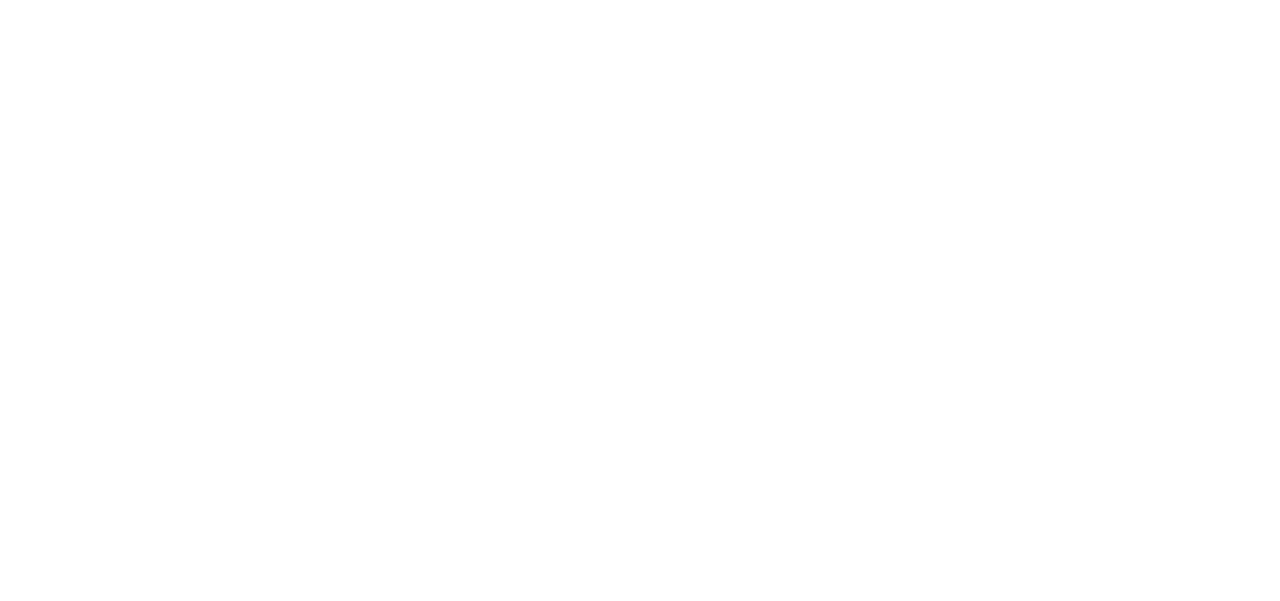
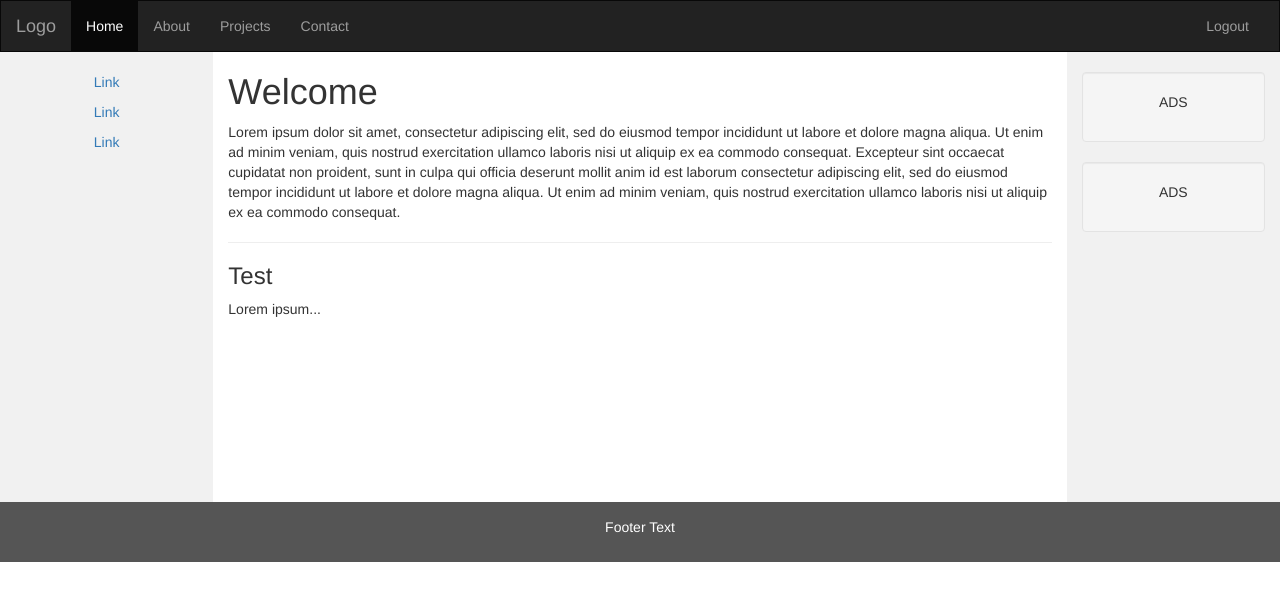
Before and after one commit to mranzorbey/openit, a PHP site: page /index.php in a window 1280 px wide. Before the commit the part shown is empty. Shown: the top 601 px of the page. Run offline with PHP 8.4, Linux system fonts and the light colour scheme; the visitor is signed in with stand-in values (Sample User, id 1); some web fonts are replaced.

Commit message:
templates for footer and header added

```diff
--- a/module1/index.php
+++ b/module1/index.php
@@ -1,10 +1,18 @@
 <?php
-session_start();
+if(!isset($_SESSION)){
+	session_start();
+}
 
 if(!isset($_SESSION['user_id'])){
 	header("Location: login.php");
 	exit();
 }
+?>
 
-
-?>
+<?php require_once('layouts/header.php');?>
+      <h1>Welcome</h1>
+      <p>Lorem ipsum dolor sit amet, consectetur adipiscing elit, sed do eiusmod tempor incididunt ut labore et dolore magna aliqua. Ut enim ad minim veniam, quis nostrud exercitation ullamco laboris nisi ut aliquip ex ea commodo consequat. Excepteur sint occaecat cupidatat non proident, sunt in culpa qui officia deserunt mollit anim id est laborum consectetur adipiscing elit, sed do eiusmod tempor incididunt ut labore et dolore magna aliqua. Ut enim ad minim veniam, quis nostrud exercitation ullamco laboris nisi ut aliquip ex ea commodo consequat.</p>
+      <hr>
+      <h3>Test</h3>
+      <p>Lorem ipsum...</p>
+<?php require_once('layouts/footer.php');?>
--- /dev/null
+++ b/module1/layouts/errors.php
@@ -0,0 +1,3 @@
+<div class="alert alert-warning">
+  <?=$error;?>
+</div>
--- a/module1/layouts/footer.php
+++ b/module1/layouts/footer.php
@@ -1,3 +1,19 @@
-		<script src="public/js/jquery.min.js"></script>
-	</body>
+	<?php if(isset($_SESSION['user_id'])){?>
+	    </div>
+	    <div class="col-sm-2 sidenav">
+	      <div class="well">
+	        <p>ADS</p>
+	      </div>
+	      <div class="well">
+	        <p>ADS</p>
+	      </div>
+	    </div>
+	  </div>
+	</div>
+	<?php } ?>
+	<footer class="container-fluid text-center">
+	  <p>Footer Text</p>
+	</footer>
+	<script src="public/js/jquery.min.js"></script>
+</body>
 </html>
--- a/module1/layouts/header.php
+++ b/module1/layouts/header.php
@@ -5,5 +5,78 @@
 			Chimpkiller
 		</title>
 		<link rel="stylesheet" href="public/css/bootstrap.min.css"/>
+
+		  <style>
+    /* Remove the navbar's default margin-bottom and rounded borders */
+    .navbar {
+      margin-bottom: 0;
+      border-radius: 0;
+    }
+
+    /* Set height of the grid so .sidenav can be 100% (adjust as needed) */
+    .row.content {height: 450px}
+
+    /* Set gray background color and 100% height */
+    .sidenav {
+      padding-top: 20px;
+      background-color: #f1f1f1;
+      height: 100%;
+    }
+
+    /* Set black background color, white text and some padding */
+    footer {
+      background-color: #555;
+      color: white;
+      padding: 15px;
+    }
+
+    /* On small screens, set height to 'auto' for sidenav and grid */
+    @media screen and (max-width: 767px) {
+      .sidenav {
+        height: auto;
+        padding: 15px;
+      }
+      .row.content {height:auto;}
+    }
+  </style>
 	</head>
 	<body>
+
+	<nav class="navbar navbar-inverse">
+	  <div class="container-fluid">
+	    <div class="navbar-header">
+	      <button type="button" class="navbar-toggle" data-toggle="collapse" data-target="#myNavbar">
+	        <span class="icon-bar"></span>
+	        <span class="icon-bar"></span>
+	        <span class="icon-bar"></span>
+	      </button>
+	      <a class="navbar-brand" href="#">Logo</a>
+	    </div>
+	    <div class="collapse navbar-collapse" id="myNavbar">
+	      <ul class="nav navbar-nav">
+	        <li class="active"><a href="#">Home</a></li>
+	        <li><a href="#">About</a></li>
+	        <li><a href="#">Projects</a></li>
+	        <li><a href="#">Contact</a></li>
+	      </ul>
+	      <ul class="nav navbar-nav navbar-right">
+	      	<?php if(isset($_SESSION['user_id'])){?>
+	        	<li><a href="logout.php"><span class="glyphicon glyphicon-log-in"></span> Logout</a></li>
+	        <?php } else { ?>
+	        	<li><a href="login.php"><span class="glyphicon glyphicon-log-in"></span> Login</a></li>
+	        <?php } ?>
+	      </ul>
+	    </div>
+	  </div>
+	</nav>
+
+	<?php if(isset($_SESSION['user_id'])){?>
+		<div class="container-fluid text-center">
+		  <div class="row content">
+		    <div class="col-sm-2 sidenav">
+		      <p><a href="#">Link</a></p>
+		      <p><a href="#">Link</a></p>
+		      <p><a href="#">Link</a></p>
+		    </div>
+		    <div class="col-sm-8 text-left">
+	<?php } ?>
```
Also changed, not shown: module1/login.php (+14 -2 lines), module1/logout.php (added, +9 -0 lines).
